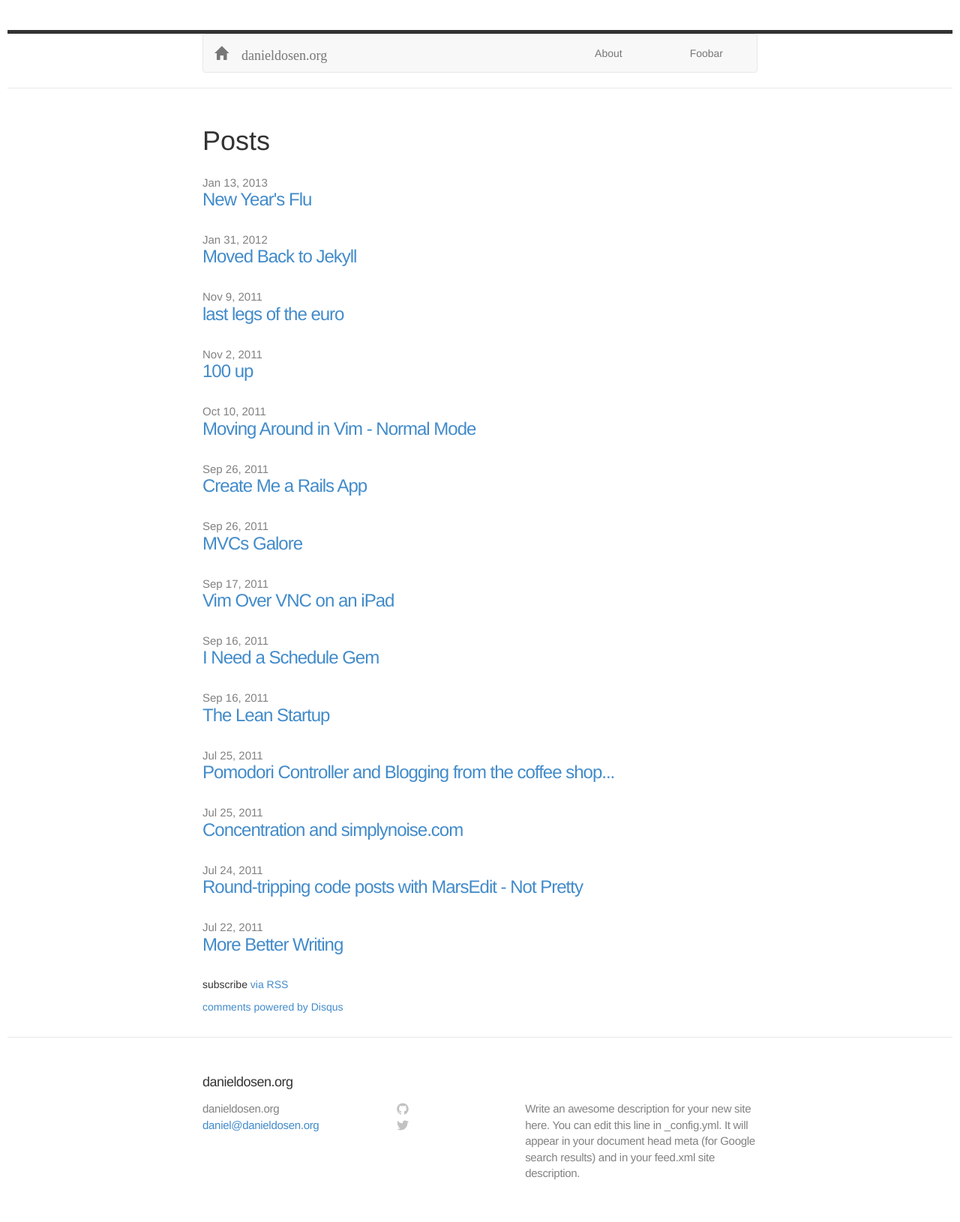
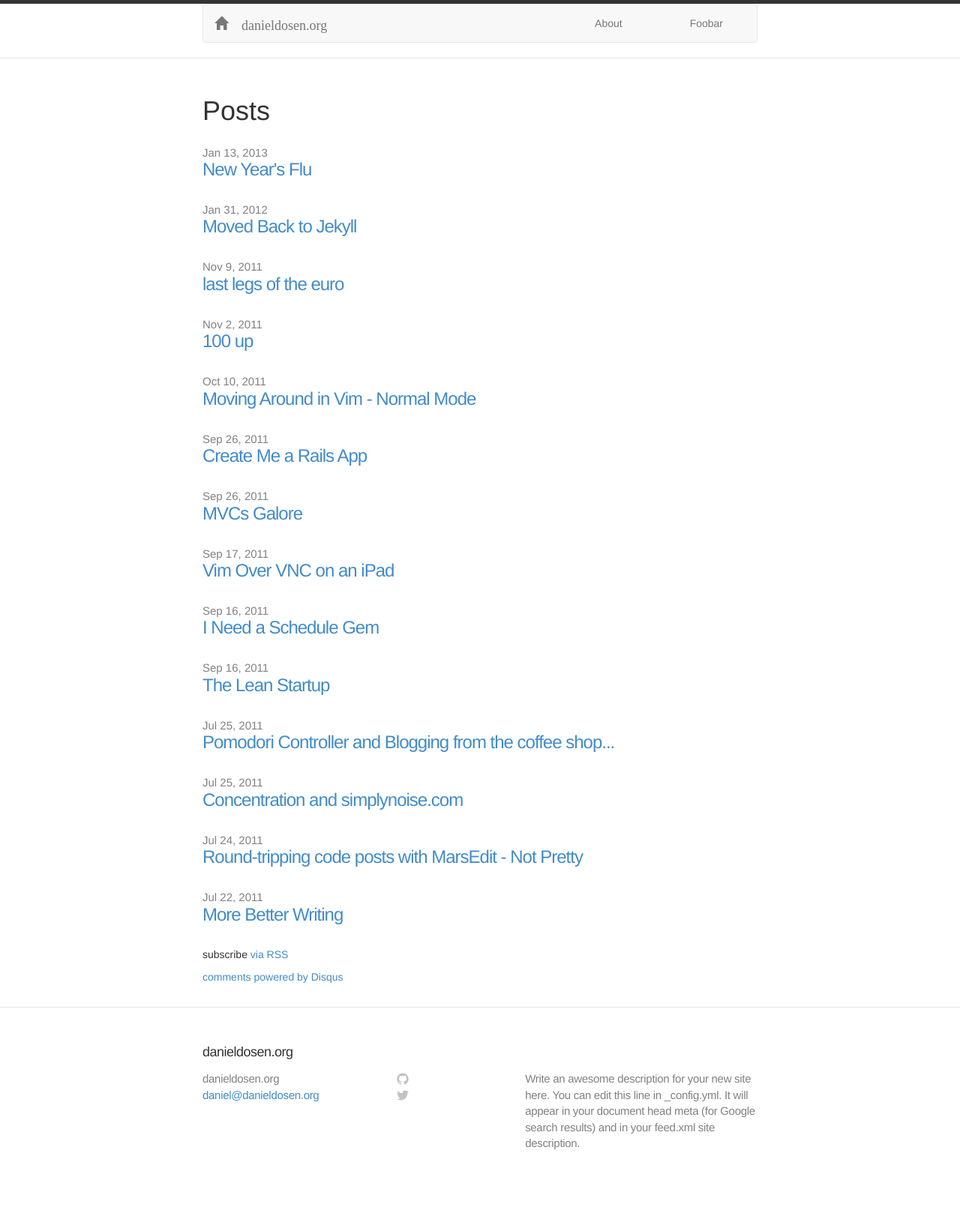
Before and after one commit to dgdosen/danieldosen_org, a Jekyll site: the page built from index.html, in a window 1280 px wide. Shown: the whole page at 75% size. Built offline with Jekyll 4.4.1, drawn with Linux system fonts in a browser that asks for light colours; nearby versions of some CDN libraries; library files that are not in the unit come from our copies; comment, search, counter and statistics services are not loaded; after the commit the page ends 1590 px from its top, so only the background shows below that.

Commit message:
removing some overrides... trying bootstrap defaults

```diff
--- a/css/bootstrap.scss
+++ b/css/bootstrap.scss
@@ -2,8 +2,8 @@
 ---
 
 @import "bootstrap/_bootstrap";
-body { padding-top: 40px;
-  padding-left: 10px;
-  padding-right: 10px;
-  font-family: "Verdana";
-}
+// body { padding-top: 40px;
+//   padding-left: 10px;
+//   padding-right: 10px;
+//   font-family: "Verdana";
+// }
```
